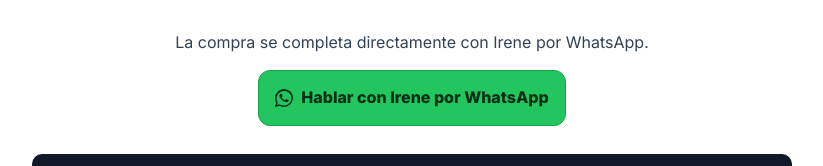
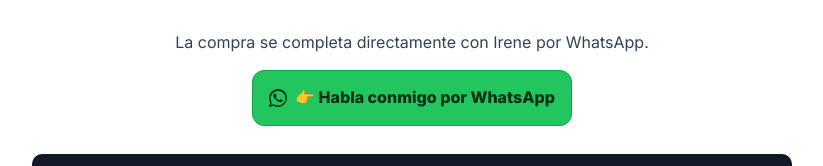
Before and after one commit to IreneAmezcua/programa-online, a plain HTML site: page index.html in a window 1280 px wide. Shown: the part 3423-3589 px from the top of the page, without its empty margins (228-1051 px from the left). Drawn offline with Linux system fonts and the light colour scheme.

Commit message:
Update index.html

```diff
--- a/index.html
+++ b/index.html
@@ -138,7 +138,7 @@
             <p class="muted" style="margin:10px 0 14px">La compra se completa directamente con Irene por WhatsApp.</p>
             <a id="wa" class="button" href="#" rel="nofollow noopener" target="_blank" aria-label="👉 Habla conmigo por WhatsApp">
               <svg aria-hidden="true" width="18" height="18" viewBox="0 0 24 24" fill="currentColor"><path d="M20.52 3.48A11.94 11.94 0 0 0 12.06 0 12.06 12.06 0 0 0 0 12.06c0 2.13.56 4.2 1.64 6.03L0 24l6.09-1.6a12.03 12.03 0 0 0 5.97 1.6h.01A12.06 12.06 0 0 0 24 12.06c0-3.22-1.25-6.24-3.48-8.58ZM12.06 22c-1.9 0-3.77-.5-5.41-1.45l-.39-.23-3.62.95.97-3.53-.25-.36A9.95 9.95 0 1 1 22.01 12 9.95 9.95 0 0 1 12.06 22Zm5.71-7.43c-.31-.16-1.86-.92-2.15-1.03-.29-.11-.5-.16-.71.16-.21.31-.82 1.03-1 1.24-.18.21-.37.24-.68.08-.31-.16-1.3-.48-2.47-1.54-.91-.81-1.52-1.81-1.7-2.12-.18-.31-.02-.48.14-.64.14-.14.31-.37.47-.55.16-.18.21-.31.32-.52.11-.21.05-.39-.03-.55-.08-.16-.71-1.71-.98-2.35-.26-.63-.52-.54-.71-.55l-.6-.01c-.2 0-.52.08-.79.39-.27.31-1.04 1.02-1.04 2.49 0 1.47 1.07 2.89 1.22 3.08.16.21 2.11 3.22 5.12 4.51.72.31 1.29.5 1.73.64.73.23 1.39.2 1.91.12.58-.09 1.86-.76 2.12-1.49.26-.73.26-1.35.18-1.49-.08-.14-.29-.23-.6-.39Z"/></svg>
-              Hablar con Irene por WhatsApp
+              👉 Habla conmigo por WhatsApp
             </a>
           </div>
         </div>
```
